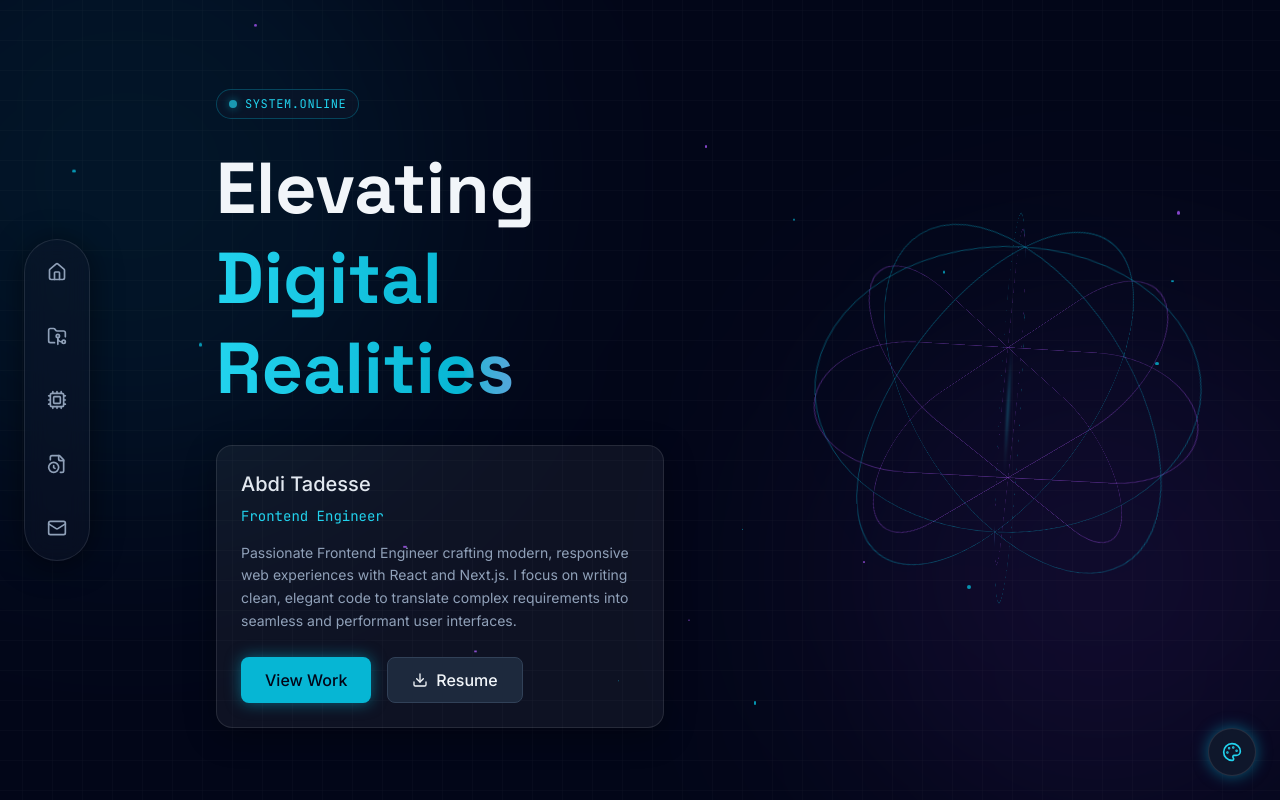
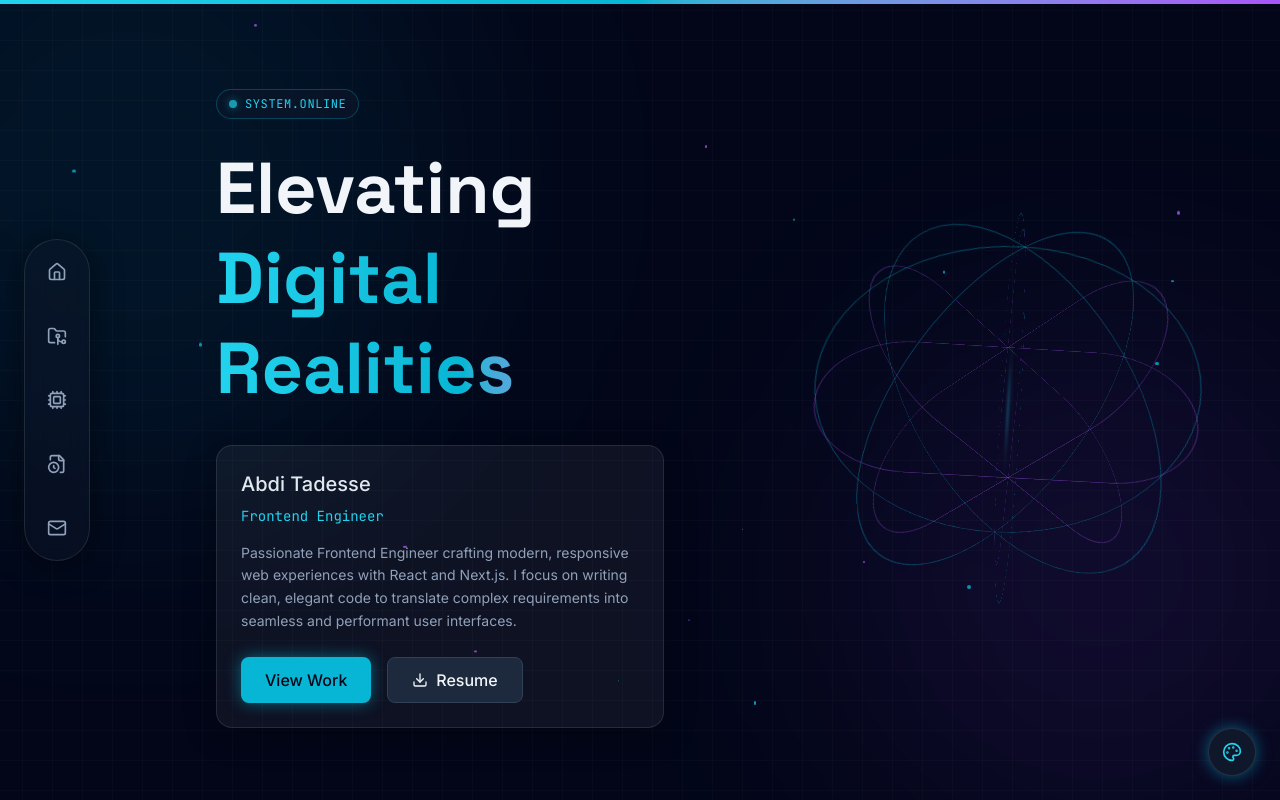
Before and after one commit to devAbdiT/Personal-Portfolio, a React (Vite) app: page / in a window 1280 px wide. Shown: the top 800 px of the page. Built offline with nearby package versions, Linux system fonts and the light colour scheme.

Commit message:
feat: add scroll progress bar and hide native scrollbar
Integrated a motion-based progress bar to track vertical scroll position and disabled default browser scrollbars for a cleaner aesthetic.

```diff
--- a/src/App.tsx
+++ b/src/App.tsx
@@ -8,10 +8,12 @@ import { Experience } from './components/Experience';
 import { Contact } from './components/Contact';
 import { ThemeSwitcher } from './components/ThemeSwitcher';
 import { Cursor } from './components/Cursor';
+import { ScrollProgress } from './components/ScrollProgress';
 
 export default function App() {
   return (
     <>
+      <ScrollProgress />
       <Cursor />
       <Background />
       <SideNav />
--- /dev/null
+++ b/src/components/ScrollProgress.tsx
@@ -0,0 +1,17 @@
+import { motion, useScroll, useSpring } from 'motion/react';
+
+export function ScrollProgress() {
+  const { scrollYProgress } = useScroll();
+  const scaleX = useSpring(scrollYProgress, {
+    stiffness: 100,
+    damping: 30,
+    restDelta: 0.001
+  });
+
+  return (
+    <motion.div
+      className="fixed top-0 left-0 right-0 h-1 z-[100] bg-gradient-to-r from-primary-400 via-primary-500 to-secondary-500 origin-left"
+      style={{ scaleX }}
+    />
+  );
+}
--- a/src/index.css
+++ b/src/index.css
@@ -133,6 +133,12 @@ html {
 
 body {
   @apply bg-transparent text-slate-200 overflow-x-hidden;
+  -ms-overflow-style: none;
+  scrollbar-width: none;
+}
+
+body::-webkit-scrollbar {
+  display: none;
 }
 
 /* Custom reverse spin for orbital icons */
```
